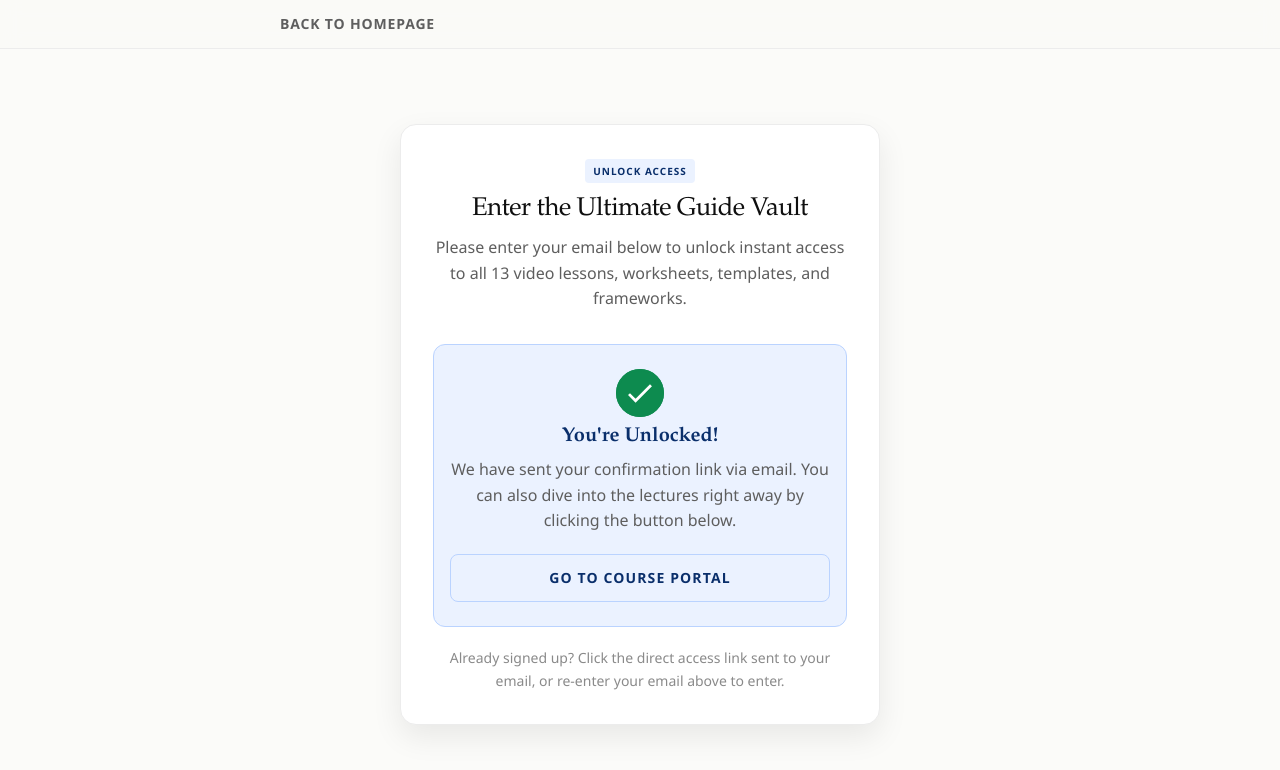
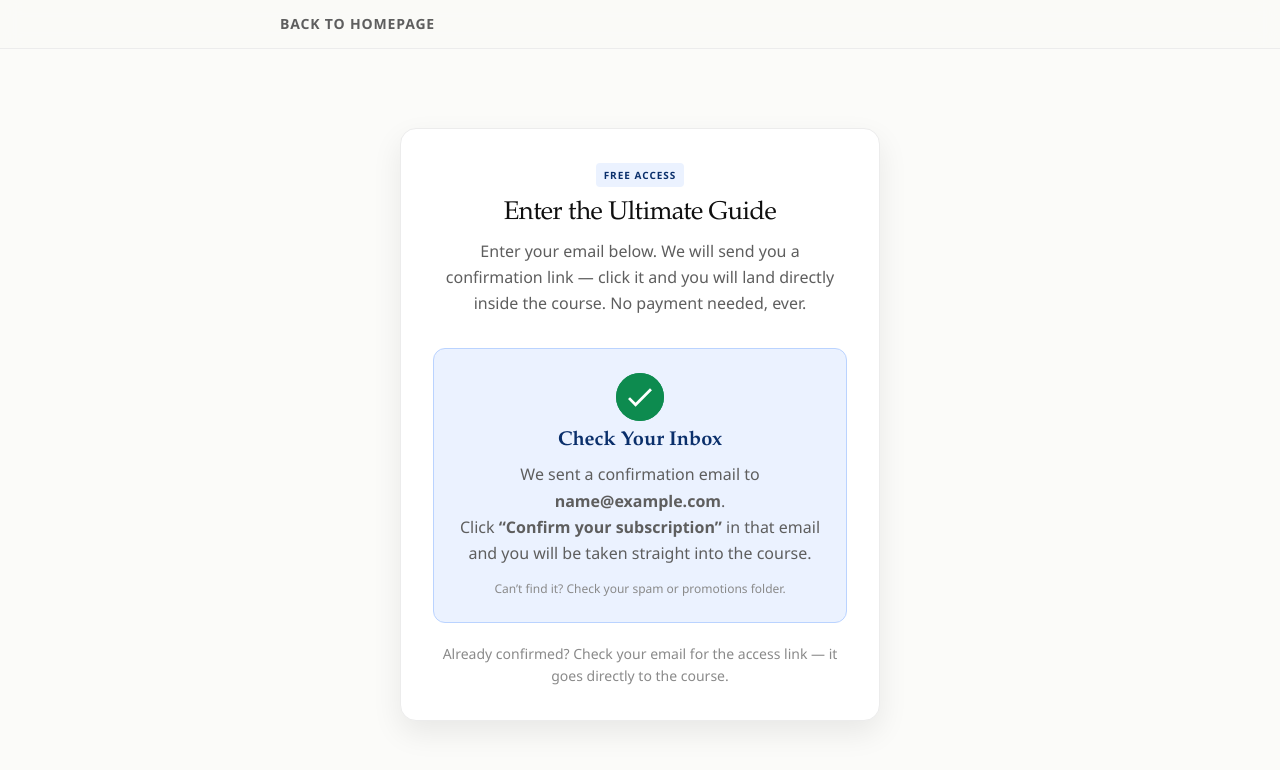
Before and after one commit to Mauriki/my-site, a Next.js app: page /ultimate-guide/portal in a window 1280 px wide. Both pictures are taken after typing "name@example.com" into the empty fields and a click on the button "Get Free Access". Shown: the top 770 px of the page. Built offline with nearby package versions, Linux system fonts and the light colour scheme.

Commit message:
fix: email-confirm gate — no instant portal access, check inbox flow

```diff
--- a/src/app/ultimate-guide/page.tsx
+++ b/src/app/ultimate-guide/page.tsx
@@ -306,7 +306,7 @@ export default function UltimateGuidePage() {
               </div>
 
               <KitSubscribeForm />
-              <p className="course-guarantee" style={{ marginTop: '1.25rem' }}>No payment required. Portal link sent to your email.</p>
+              <p className="course-guarantee" style={{ marginTop: '1.25rem' }}>Free forever. Confirm your email to unlock the course instantly.</p>
             </div>
           </div>
         </section>
--- a/src/app/ultimate-guide/portal/page.tsx
+++ b/src/app/ultimate-guide/portal/page.tsx
@@ -210,16 +210,16 @@ function CoursePortalInner() {
         </header>
         <main className="portal-gate-main">
           <div className="portal-gate-card">
-            <span className="gate-eyebrow">Unlock Access</span>
-            <h1>Enter the Ultimate Guide Vault</h1>
+            <span className="gate-eyebrow">Free Access</span>
+            <h1>Enter the Ultimate Guide</h1>
             <p>
-              Please enter your email below to unlock instant access to all 13 video lessons, worksheets, templates, and frameworks.
+              Enter your email below. We will send you a confirmation link — click it and you will land directly inside the course. No payment needed, ever.
             </p>
             <div style={{ marginTop: '2rem' }}>
               <KitSubscribeForm />
             </div>
             <p className="gate-footer-note">
-              Already signed up? Click the direct access link sent to your email, or re-enter your email above to enter.
+              Already confirmed? Check your email for the access link — it goes directly to the course.
             </p>
           </div>
         </main>
--- a/src/components/ui/KitSubscribeForm.tsx
+++ b/src/components/ui/KitSubscribeForm.tsx
@@ -1,21 +1,20 @@
 'use client';
 
 import { useState } from 'react';
-import Link from 'next/link';
 
 export default function KitSubscribeForm() {
   const [submitted, setSubmitted] = useState(false);
   const [email, setEmail] = useState('');
 
   const handleSubmit = () => {
-    // Set localStorage unlocked flag immediately
-    localStorage.setItem('ultimate_guide_unlocked', 'true');
+    // Do NOT unlock immediately — wait for email confirmation.
+    // Kit will redirect to /ultimate-guide/portal?unlocked=true after they confirm.
     setSubmitted(true);
   };
 
   return (
     <div className="kit-subscribe-container">
-      {/* Hidden iframe to receive Kit's redirect without reloading the page */}
+      {/* Hidden iframe so the form posts to Kit without navigating away */}
       <iframe
         name="kit_post_iframe"
         id="kit_post_iframe"
@@ -52,10 +51,11 @@ export default function KitSubscribeForm() {
       ) : (
         <div className="kit-success-state">
           <div className="success-icon-wrapper">
+            {/* Envelope icon instead of checkmark — signals "check your email" */}
             <svg
-              className="checkmark-svg"
               xmlns="http://www.w3.org/2000/svg"
               viewBox="0 0 52 52"
+              className="checkmark-svg"
             >
               <circle
                 className="checkmark-circle"
@@ -71,13 +71,15 @@ export default function KitSubscribeForm() {
               />
             </svg>
           </div>
-          <h3>You&apos;re Unlocked!</h3>
-          <p style={{ marginTop: '0.5rem', marginBottom: '1.25rem', fontSize: 'var(--text-sm)', color: 'var(--ink-soft)' }}>
-            We have sent your confirmation link via email. You can also dive into the lectures right away by clicking the button below.
+          <h3>Check Your Inbox</h3>
+          <p style={{ marginTop: '0.5rem', fontSize: 'var(--text-sm)', color: 'var(--ink-soft)', lineHeight: '1.65' }}>
+            We sent a confirmation email to <strong>{email}</strong>.
+            <br />
+            Click <strong>&ldquo;Confirm your subscription&rdquo;</strong> in that email and you will be taken straight into the course.
           </p>
-          <Link href="/ultimate-guide/portal?unlocked=true" className="btn-special btn-block" style={{ textDecoration: 'none', display: 'block', textAlign: 'center' }}>
-            Go to Course Portal
-          </Link>
+          <p style={{ marginTop: '0.75rem', fontSize: '12px', color: 'var(--ink-mute)' }}>
+            Can&rsquo;t find it? Check your spam or promotions folder.
+          </p>
         </div>
       )}
     </div>
```
